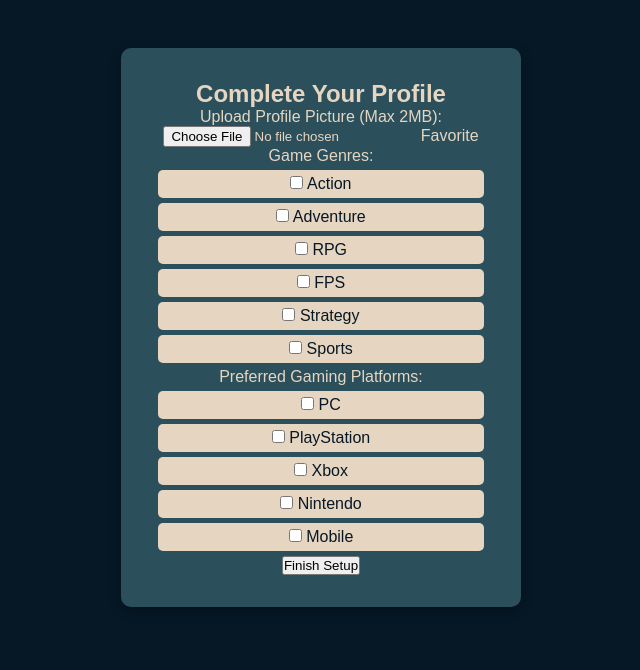
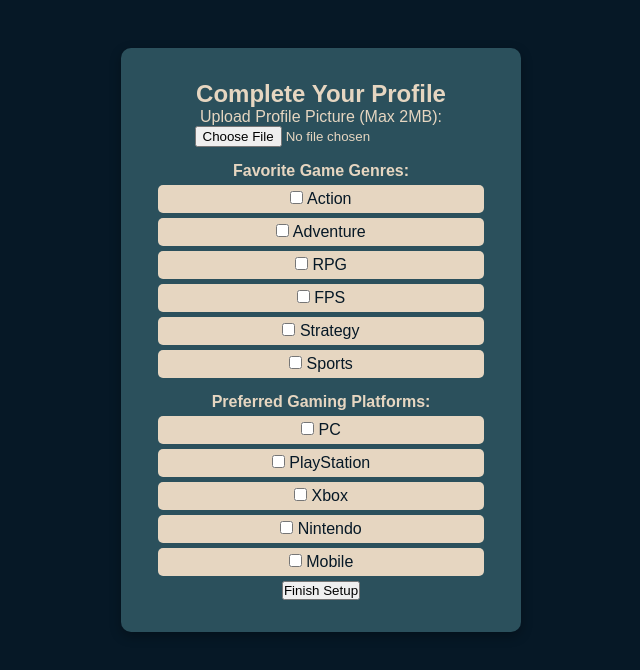
Before and after one commit to GasperPls/GamePath, a website: page public/profile-setup.html in a window 1280 px wide. Shown: the whole page, without its empty margins (319-959 px from the left). Drawn offline with Linux system fonts and the light colour scheme.

Commit message:
Fixed alignment issue for Favorite Game Genres label

```diff
--- a/public/profile-setup.html
+++ b/public/profile-setup.html
@@ -23,6 +23,10 @@
             margin: 5px;
             border-radius: 5px;
             cursor: pointer;
+        }
+        .section-title {
+            font-weight: bold;
+            margin-top: 15px;
         }
     </style>
     <script>
@@ -71,7 +75,7 @@
             <label for="profilePicture">Upload Profile Picture (Max 2MB):</label>
             <input type="file" id="profilePicture" accept="image/*" required onchange="validateImage()">
 
-            <label>Favorite Game Genres:</label>
+            <div class="section-title">Favorite Game Genres:</div>
             <div class="options">
                 <label><input type="checkbox" name="genres" value="Action"> Action</label>
                 <label><input type="checkbox" name="genres" value="Adventure"> Adventure</label>
@@ -81,7 +85,7 @@
                 <label><input type="checkbox" name="genres" value="Sports"> Sports</label>
             </div>
 
-            <label>Preferred Gaming Platforms:</label>
+            <div class="section-title">Preferred Gaming Platforms:</div>
             <div class="options">
                 <label><input type="checkbox" name="platforms" value="PC"> PC</label>
                 <label><input type="checkbox" name="platforms" value="PlayStation"> PlayStation</label>
```
